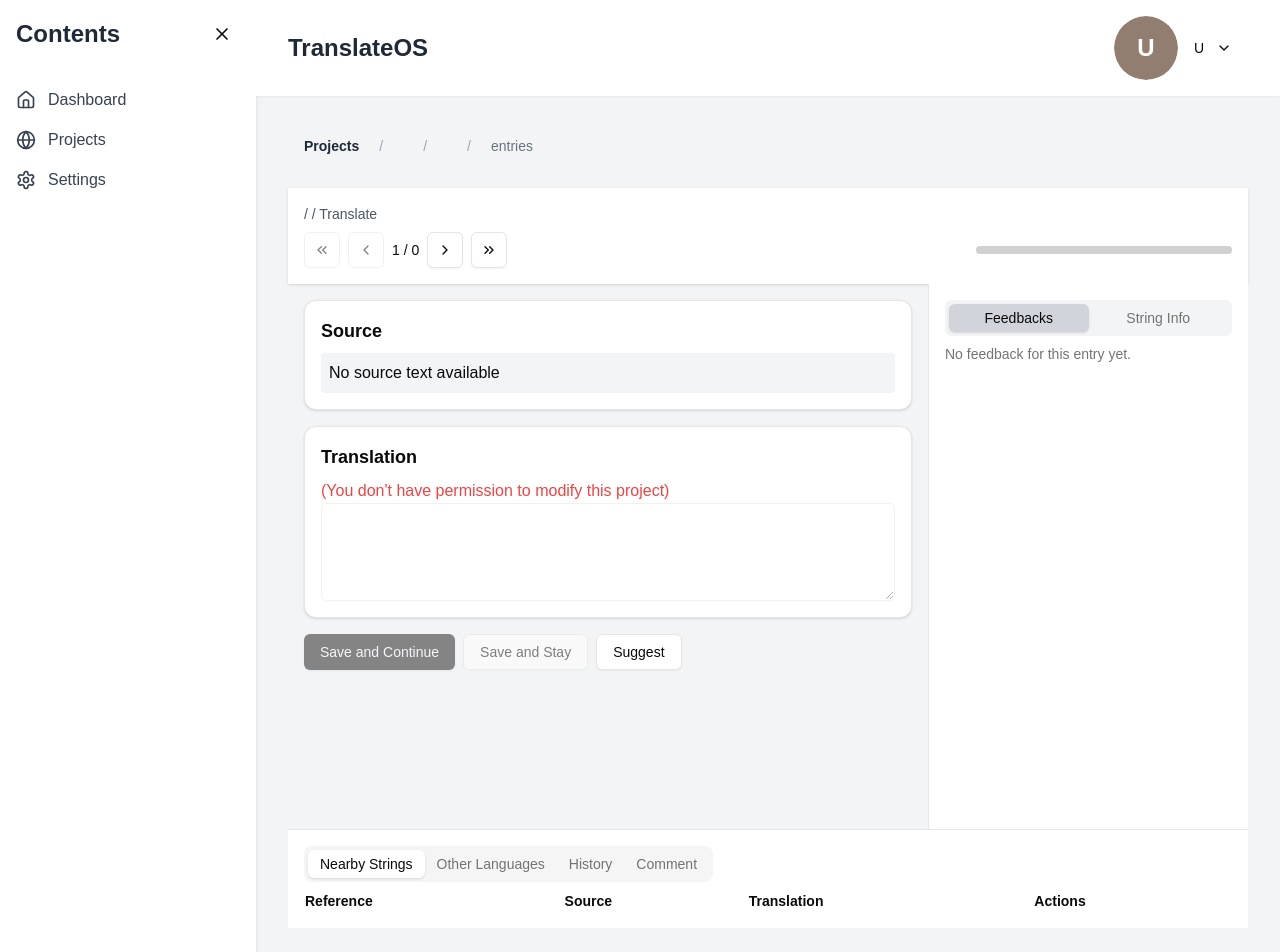
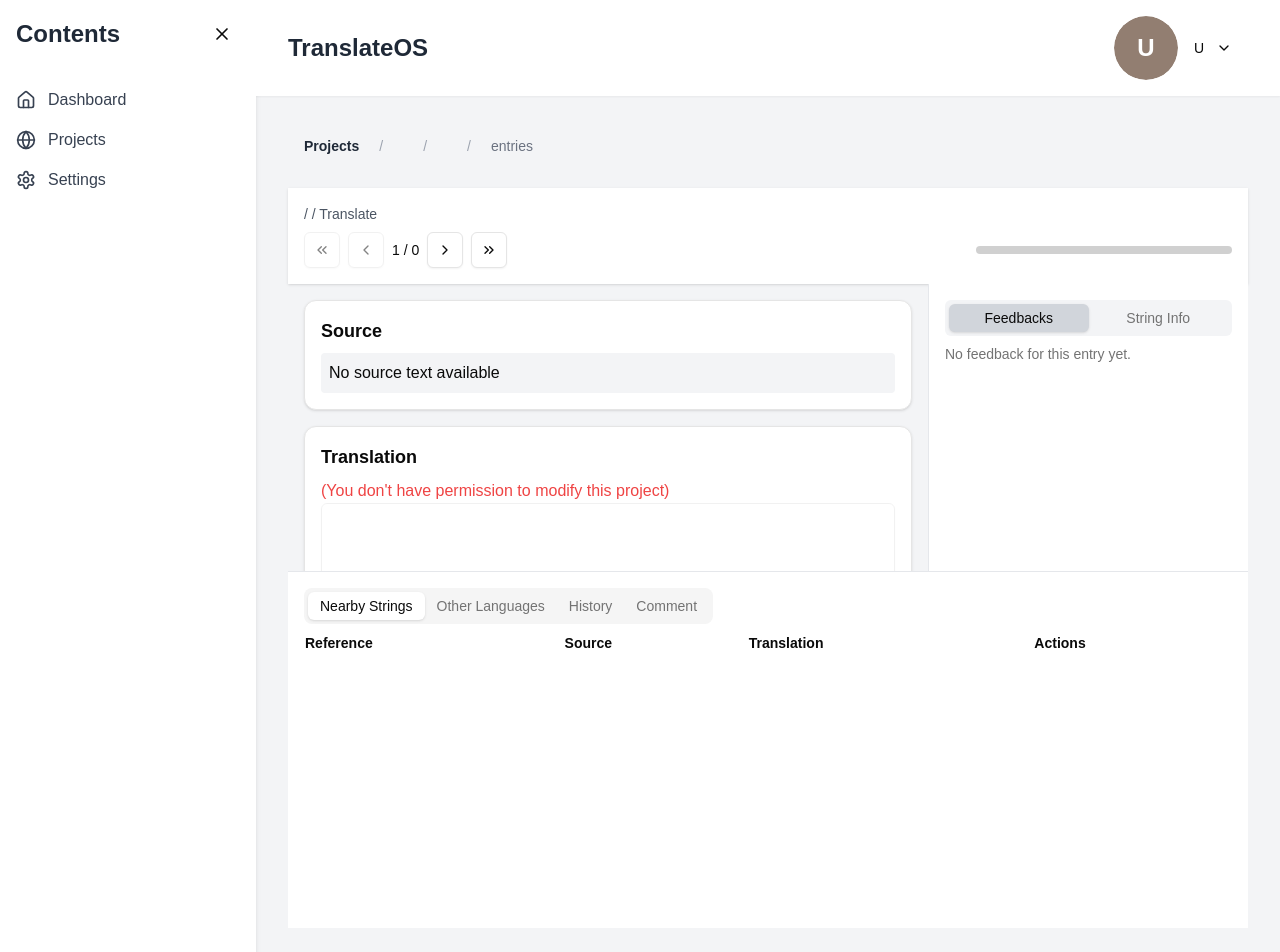
Before and after one commit to livio9/HappyTrans_Frontend, a Next.js app: page /translation-interface in a window 1280 px wide. Shown: the top 952 px of the page. Built offline with nearby package versions, Linux system fonts and the light colour scheme.

Commit message:
style: 优化翻译界面的footer高度

```diff
--- a/src/app/translation-interface/page.tsx
+++ b/src/app/translation-interface/page.tsx
@@ -792,6 +792,7 @@ export default function TranslationInterface() {
             <TabsTrigger value="history">History</TabsTrigger>
             <TabsTrigger value="comment">Comment</TabsTrigger>
           </TabsList>
+          <div className="h-72 overflow-y-auto"> {/* 设置固定高度和滚动 */}
           {/* 附近字符串内容 */}
           <TabsContent value="nearby">
             <table className="w-full text-sm">
@@ -976,6 +977,7 @@ export default function TranslationInterface() {
               )}
             </div>
           </TabsContent>
+          </div>
         </Tabs>
       </footer>
 
```
